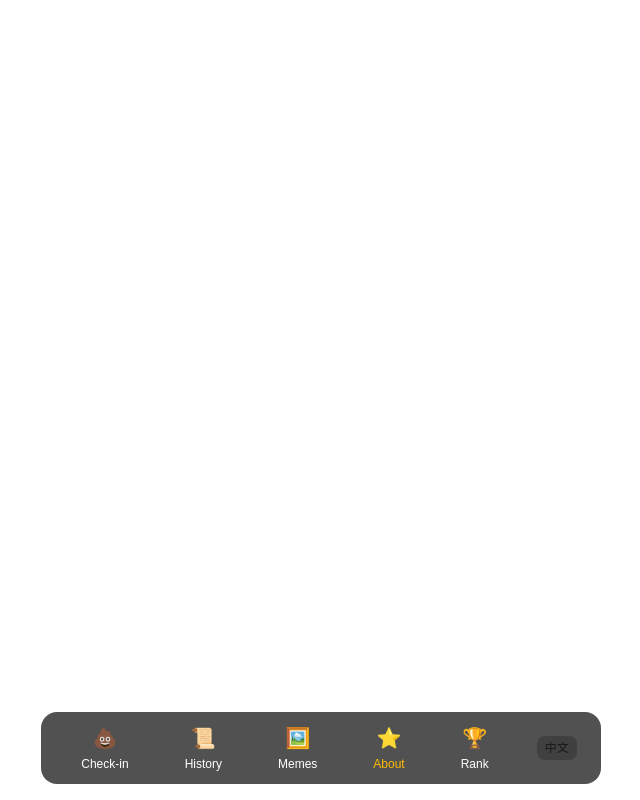
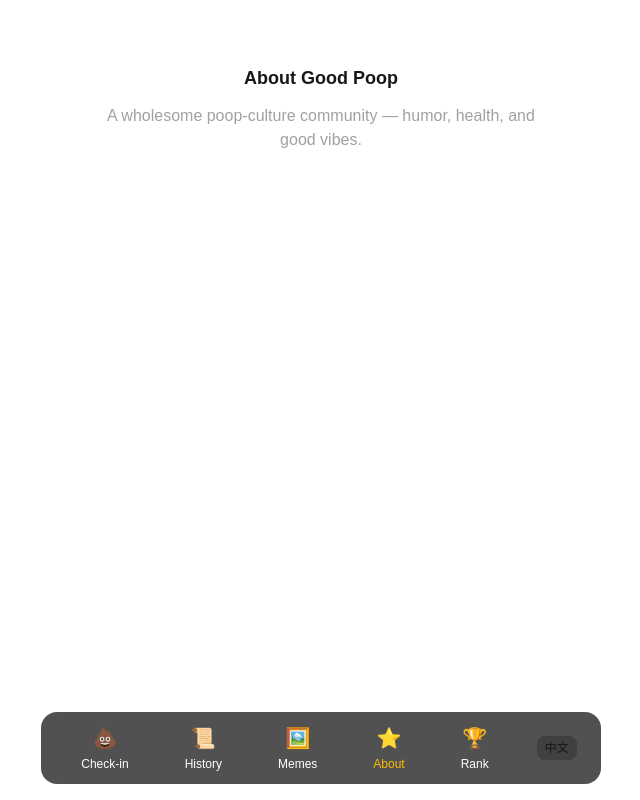
Before and after one commit to alihamza3389/poop-universe, a Next.js app: page /about in a window 1280 px wide. Shown: the whole page, without its empty margins (319-959 px from the left). Built offline with nearby package versions, Linux system fonts and the light colour scheme.

Commit message:
fix about page translation binding

```diff
--- a/app/about/page.tsx
+++ b/app/about/page.tsx
@@ -4,27 +4,21 @@ import { useLang } from "@/app/lang-provider";
 
 export default function AboutPage() {
   const { lang } = useLang();
-
-  const text = {
-    cn: {
-      title: "关于 Good Poop",
-      body:
-        "一个快乐的便便文化社区 — 用幽默、健康和自嘲连接彼此。",
-    },
-    en: {
-      title: "About Good Poop",
-      body:
-        "A wholesome poop-culture community — humor, health, and good vibes.",
-    },
-  };
-
   const t = (en: string, zh: string) => (lang === "zh" ? zh : en);
 
   return (
     <main className="min-h-screen flex justify-center pt-16 px-4 text-center">
       <div className="max-w-md w-full">
-        <h1 className="text-lg font-bold mb-3">{t.title}</h1>
-        <p className="text-neutral-400">{t.body}</p>
+        <h1 className="text-lg font-bold mb-3">
+          {t("About Good Poop", "关于好便便")}
+        </h1>
+
+        <p className="text-neutral-400">
+          {t(
+            "A wholesome poop-culture community — humor, health, and good vibes.",
+            "一个温暖有爱的便便文化社区 —— 分享幽默、健康与好心情。"
+          )}
+        </p>
       </div>
     </main>
   );
```
